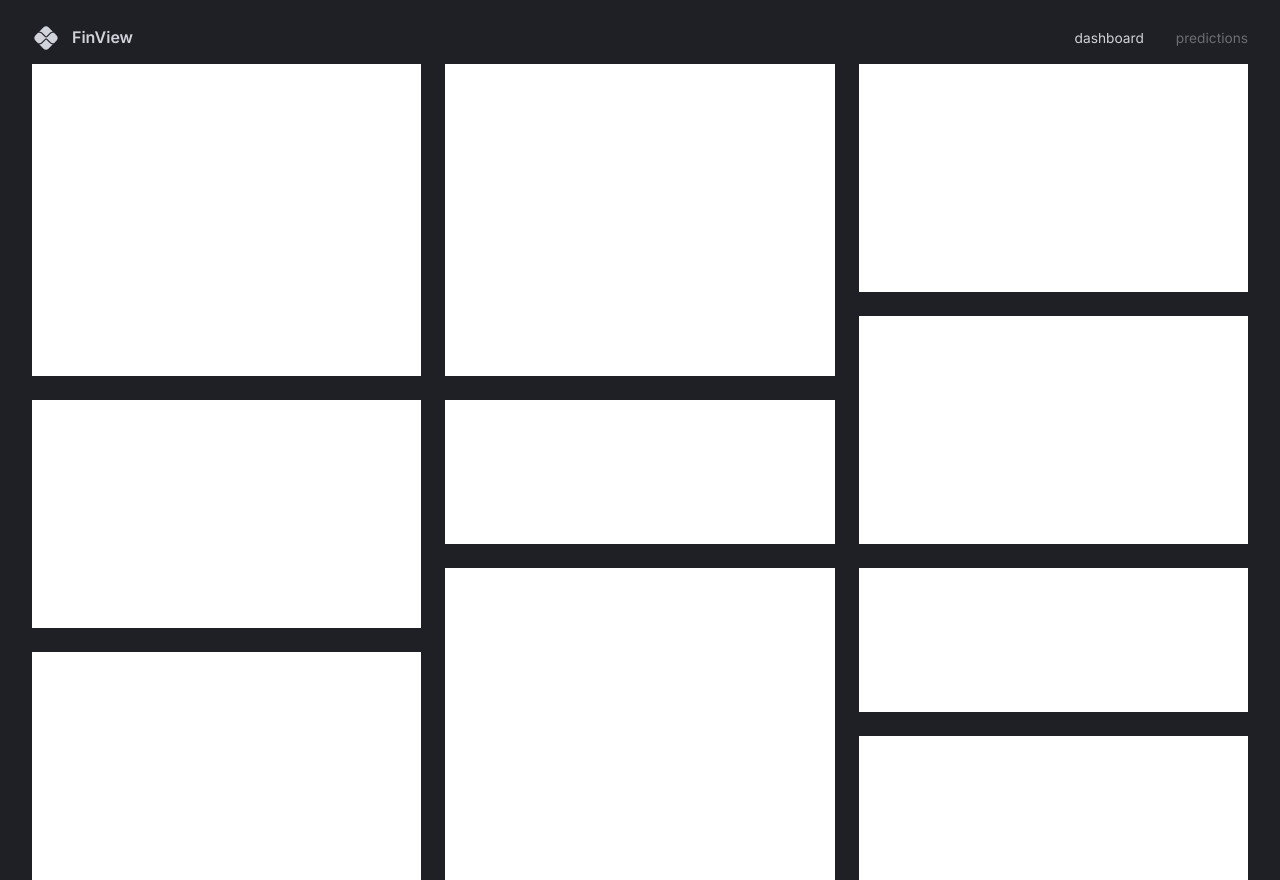
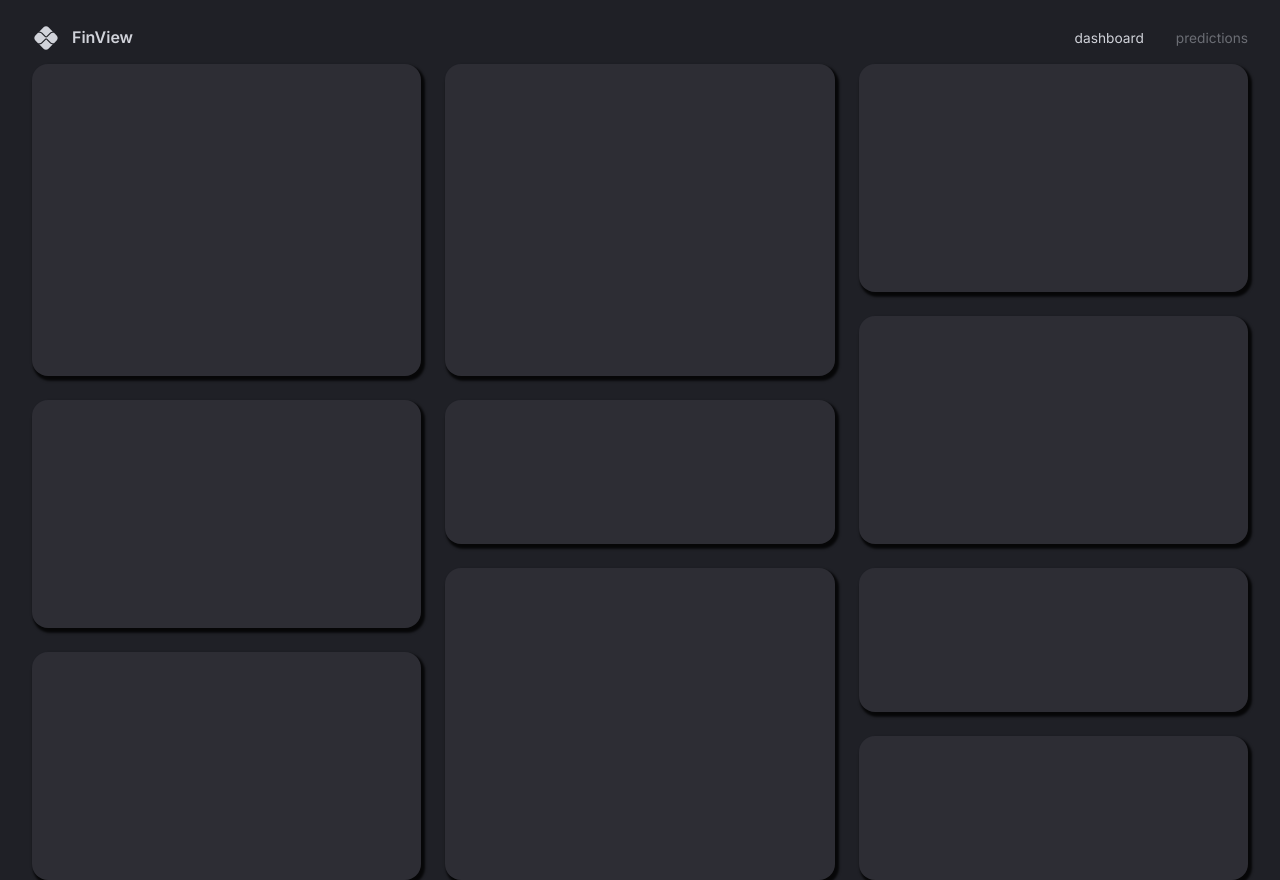
Before and after one commit to mrAJAY1/FinView, a React (Vite) app in the folder client/: page / in a window 1280 px wide. Built offline with nearby package versions, Linux system fonts and the light colour scheme.

Commit message:
dashboard layout - dashboard box

```diff
--- a/client/src/components/DashboardBox.tsx
+++ b/client/src/components/DashboardBox.tsx
@@ -0,0 +1,10 @@
+import { Box } from "@mui/material";
+import { styled } from "@mui/system";
+
+const DashboardBox = styled(Box)(({ theme }) => ({
+  backgroundColor: theme.palette.background.light,
+  borderRadius: "1rem",
+  boxShadow: "0.15rem 0.2rem 0.15rem 0.1rem rgba(0,0,0,.8)",
+}));
+
+export default DashboardBox;
--- a/client/src/scenes/dashboard/index.tsx
+++ b/client/src/scenes/dashboard/index.tsx
@@ -1,5 +1,6 @@
+import DashboardBox from "@/components/DashboardBox";
 import { useMediaQuery } from "@mui/material";
-import { Box, useTheme } from "@mui/system";
+import { Box } from "@mui/system";
 type Props = {};
 
 const gridTemplateLargeScreens = `
@@ -49,7 +50,6 @@ const gridTemplatesSmallScreens = `
 
 const Dashboard = (props: Props) => {
   const isAboveMediumScreens = useMediaQuery("(min-width:1200px)");
-  const { palette } = useTheme();
   return (
     <Box
       width="100%"
@@ -69,16 +69,16 @@ const Dashboard = (props: Props) => {
               gridTemplateAreas: gridTemplatesSmallScreens,
             }
       }>
-      <Box gridArea="a" bgcolor="#fff"></Box>
-      <Box gridArea="b" bgcolor="#fff"></Box>
-      <Box gridArea="c" bgcolor="#fff"></Box>
-      <Box gridArea="d" bgcolor="#fff"></Box>
-      <Box gridArea="e" bgcolor="#fff"></Box>
-      <Box gridArea="f" bgcolor="#fff"></Box>
-      <Box gridArea="g" bgcolor="#fff"></Box>
-      <Box gridArea="h" bgcolor="#fff"></Box>
-      <Box gridArea="i" bgcolor="#fff"></Box>
-      <Box gridArea="j" bgcolor="#fff"></Box>
+      <DashboardBox gridArea="a"></DashboardBox>
+      <DashboardBox gridArea="b"></DashboardBox>
+      <DashboardBox gridArea="c"></DashboardBox>
+      <DashboardBox gridArea="d"></DashboardBox>
+      <DashboardBox gridArea="e"></DashboardBox>
+      <DashboardBox gridArea="f"></DashboardBox>
+      <DashboardBox gridArea="g"></DashboardBox>
+      <DashboardBox gridArea="h"></DashboardBox>
+      <DashboardBox gridArea="i"></DashboardBox>
+      <DashboardBox gridArea="j"></DashboardBox>
     </Box>
   );
 };
```
